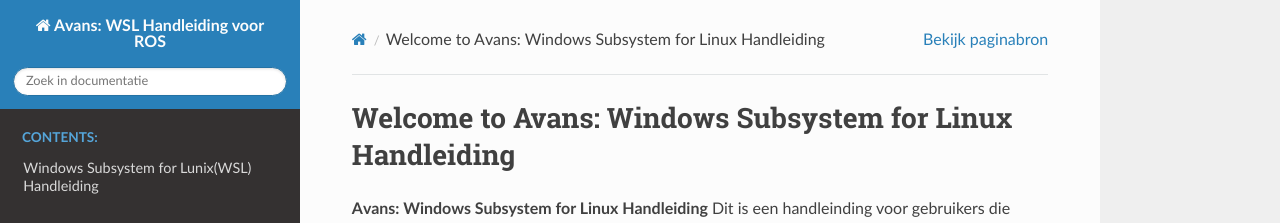
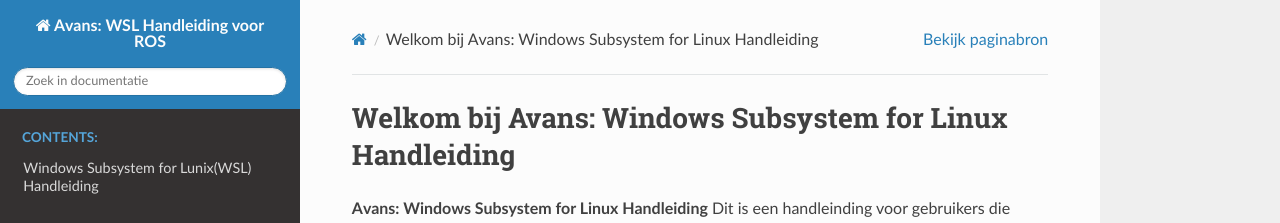
Before and after one commit to AvansMechatronica/WindowsSubsystemForLinuxHandleiding, a Sphinx documentation site: the page built from documentation/index.rst, in a window 1280 px wide and 1227 px high. Shown: the top 223 px of the window. Built offline with Sphinx 7.4.7 and the Read the Docs theme 3.1.0, drawn with Linux system fonts in a browser that asks for light colours.

Commit message:
handleiding toegevoegd

```diff
--- a/documentation/index.rst
+++ b/documentation/index.rst
@@ -3,7 +3,7 @@
    You can adapt this file completely to your liking, but it should at least
    contain the root `toctree` directive.
 
-Welcome to Avans: Windows Subsystem for Linux Handleiding
+Welkom bij Avans: Windows Subsystem for Linux Handleiding
 ==========================================================
 
 **Avans: Windows Subsystem for Linux Handleiding**
```
